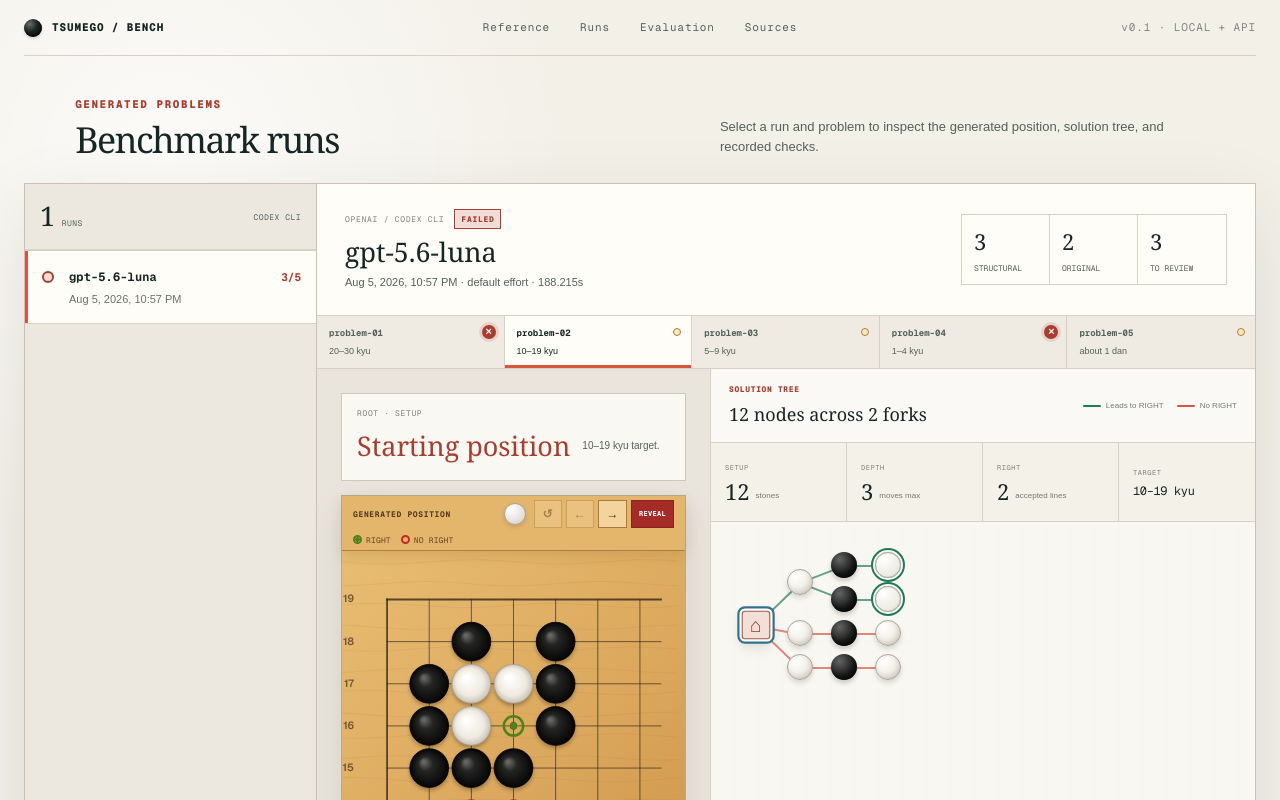
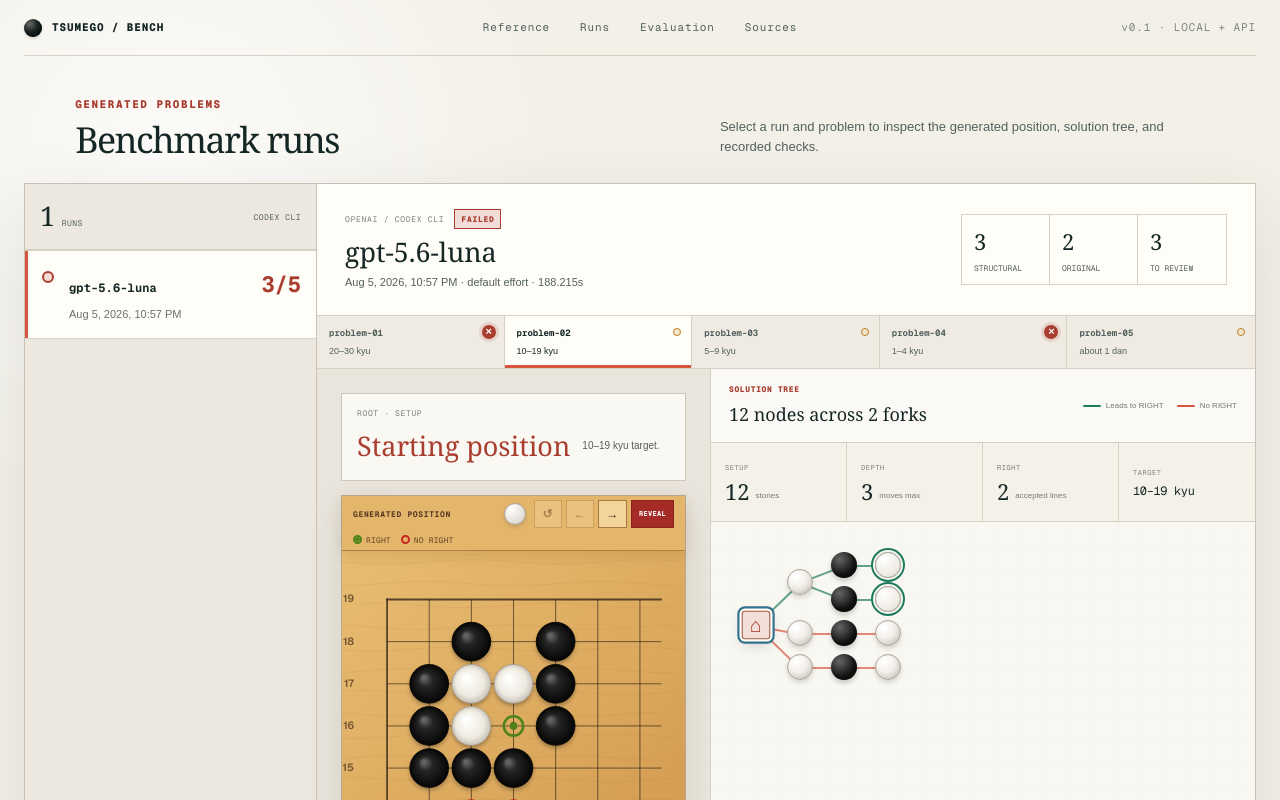
Before and after one commit to adum/tsumegobench, a Next.js app: page /runs in a window 1280 px wide. Shown: the top 800 px of the page. Built offline with nearby package versions, Linux system fonts and the light colour scheme.

Commit message:
Enlarge run result counts

```diff
--- a/app/globals.css
+++ b/app/globals.css
@@ -556,7 +556,7 @@ input:focus-visible,
 }
 
 .run-library .problem-list-topline > span {
-  font-size: 11px;
+  font-size: 22px;
   font-weight: 700;
 }
 
```
